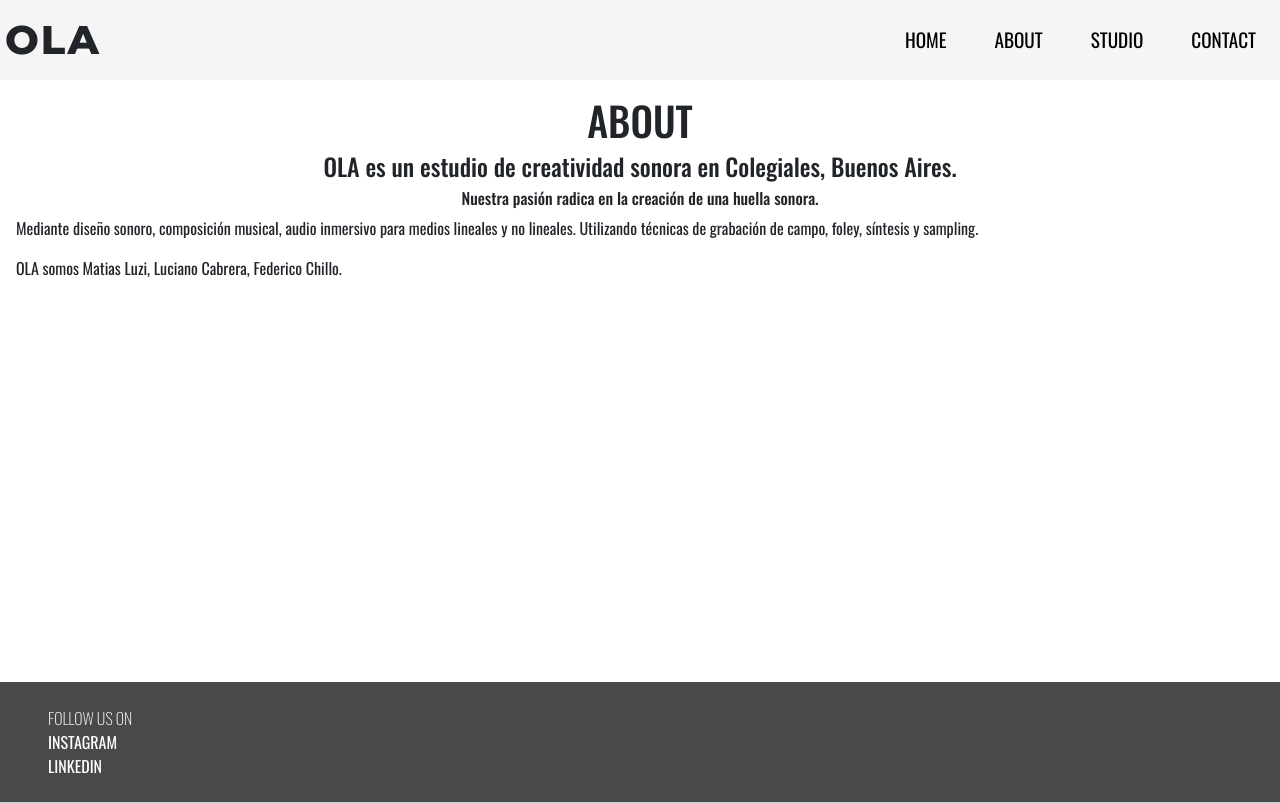
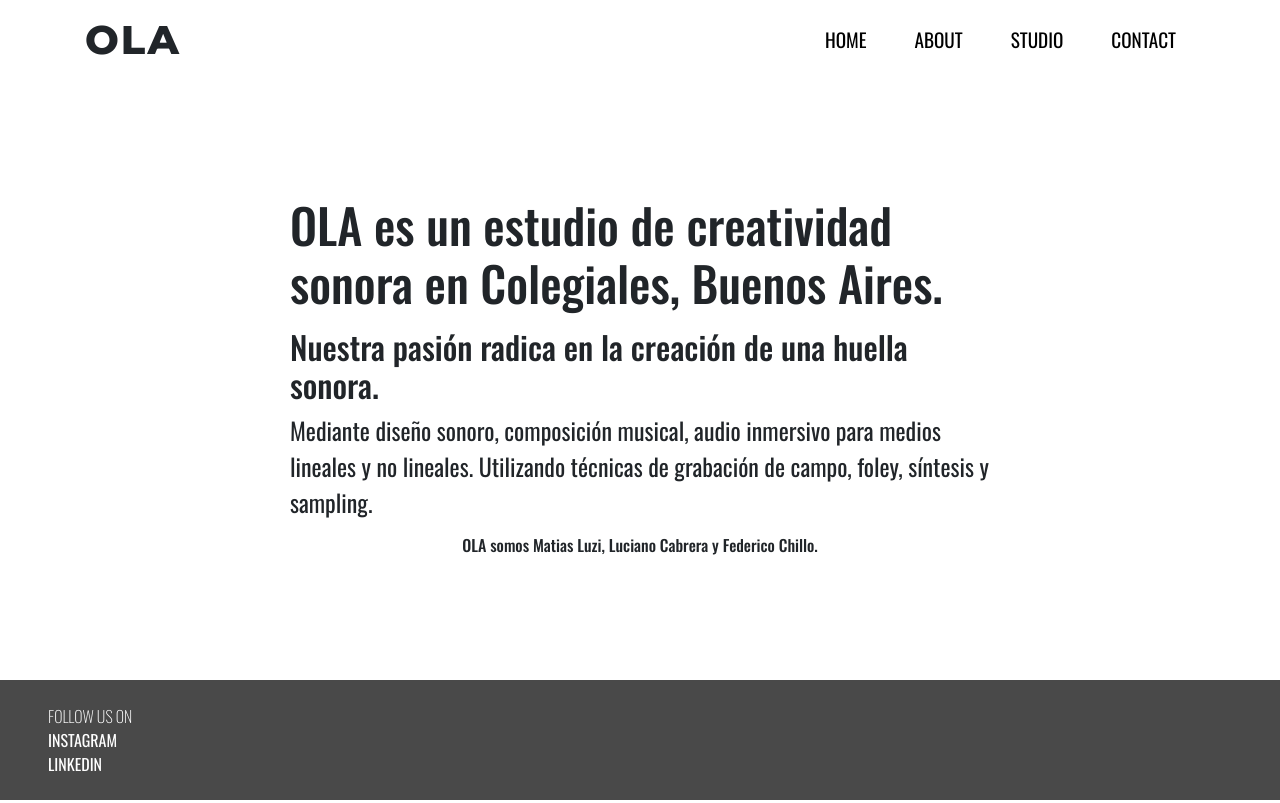
Before and after one commit to RodriCabrera/olaestudio, a React (Create React App) app: page /olaestudio/about in a window 1280 px wide. Built offline with nearby package versions, Linux system fonts and the light colour scheme; no server answers.

Commit message:
Added style to About text

```diff
--- a/public/index.html
+++ b/public/index.html
@@ -37,8 +37,7 @@
   <link
     href="https://fonts.googleapis.com/css2?family=Montserrat:wght@300;400;500;600;700;800;900&family=Oswald:wght@200;300;400;500;600;700&display=swap"
     rel="stylesheet">
-
-
+  <!--//ESTO ERA PARA QUE FUNCIONE EL ROUTER EN GITHUBPAGES:
   <script type="text/javascript">
     // Single Page Apps for GitHub Pages
     // MIT License
@@ -48,19 +47,19 @@
     // browser's history using window.history.replaceState(...),
     // which won't cause the browser to attempt to load the new url.
     // When the single page app is loaded further down in this file,
-    // the correct url will be waiting in the browser's history for
+     // the correct url will be waiting in the browser's history for
     // the single page app to route accordingly.
-    (function (l) {
-      if (l.search[1] === '/') {
-        var decoded = l.search.slice(1).split('&').map(function (s) {
-          return s.replace(/~and~/g, '&')
-        }).join('?');
-        window.history.replaceState(null, null,
-          l.pathname.slice(0, -1) + decoded + l.hash
-        );
-      }
-    }(window.location))
-  </script>
+  //   (function (l) {
+  //     if (l.search[1] === '/') {
+  //       var decoded = l.search.slice(1).split('&').map(function (s) {
+  //         return s.replace(/~and~/g, '&')
+  //       }).join('?');
+  //       window.history.replaceState(null, null,
+  //         l.pathname.slice(0, -1) + decoded + l.hash
+  //       );
+  //     }
+  //   }(window.location))
+  // </script> -->
 </head>
 
 <body>
--- a/src/App.js
+++ b/src/App.js
@@ -5,7 +5,7 @@ import Navbar from "./components/Navbar/Navbar";
 import Portfolio from "./components/Portfolio/Portfolio";
 import { BrowserRouter, Switch, Route } from "react-router-dom";
 import Home from "./pages/Home";
-import About from "./pages/About";
+import About from "./pages/About/About";
 import Contact from "./pages/Contact";
 import NotFound from "./pages/NotFound";
 import Project from "./pages/Project";
--- a/src/components/Footer/Footer.elements.jsx
+++ b/src/components/Footer/Footer.elements.jsx
@@ -4,12 +4,10 @@ export const FooterContainer = styled.div`
 	color: white;
 	background-color: #494949;
 	padding: 1.5rem 3rem;
-	border-bottom: 1px solid lightblue;
 `;
 export const FooterWrapper = styled.div``;
-export const SocialMediaWrapper = styled.div`
-	/* width: 25%; */
-`;
+export const SocialMediaWrapper = styled.div``;
+
 export const SocialMediaElement = styled.a`
 	color: inherit;
 	text-decoration: none;
--- a/src/components/Navbar/Navbar.elements.jsx
+++ b/src/components/Navbar/Navbar.elements.jsx
@@ -9,17 +9,30 @@ export const NavbarContainer = styled.div`
 	z-index: 99;
 	padding: 0;
 	margin: 0;
-	background-color: whitesmoke;
+	background-color: white;
+	padding: 0 5rem;
+	@media screen and (max-width: 1000px) {
+		padding: 0;
+	}
 `;
 export const NavbarWrapper = styled.div`
 	height: 100%;
 	width: 100%;
-	max-width: 1300px;
+	max-width: 1200px;
 	display: flex;
 	justify-content: space-between;
 	align-items: center;
 	flex-wrap: wrap;
 	margin: auto;
+	@media screen and (max-width: 1000px) {
+		width: 600px;
+	}
+	@media screen and (max-width: 690px) {
+		width: 420px;
+	}
+	@media screen and (max-width: 480px) {
+		width: 320px;
+	}
 `;
 export const IconLogo = styled(Link)`
 	/* height: 100%; */
@@ -47,7 +60,7 @@ export const Menu = styled.ul`
 	padding: 0;
 	margin: 0;
 	cursor: pointer;
-	@media screen and (max-width: 960px) {
+	@media screen and (max-width: 1000px) {
 		width: 100%;
 		height: 90vh;
 		position: absolute;
@@ -56,7 +69,7 @@ export const Menu = styled.ul`
 		left: ${({ click }) => (click ? 0 : "-100%")};
 		flex-direction: column;
 		transition: 0.5s all ease-in-out;
-		background-color: #000000e7;
+		background-color: #000000;
 	}
 `;
 
@@ -72,13 +85,13 @@ export const MenuItem = styled(Link)`
 	font-weight: 400;
 	transition: background-color 0.2s ease-in-out;
 	&:hover {
-		background-color: #a5a5a550;
+		background-color: black;
 	}
-	@media screen and (max-width: 960px) {
+	@media screen and (max-width: 1000px) {
 		width: 100%;
 		height: 70px;
 		&:hover {
-			background-color: #2c2c2c50;
+			background-color: black;
 		}
 	}
 `;
@@ -90,7 +103,7 @@ export const MenuItemLink = styled.p`
 	&:hover {
 		color: black;
 	}
-	@media screen and (max-width: 960px) {
+	@media screen and (max-width: 1000px) {
 		font-size: 1.5rem;
 		color: white;
 	}
@@ -102,7 +115,7 @@ export const MenuItemLink = styled.p`
 export const IconLogoMobile = styled.div`
 	display: none;
 
-	@media screen and (max-width: 960px) {
+	@media screen and (max-width: 1000px) {
 		display: flex;
 		font-size: 2rem;
 		margin-right: 2rem;
--- a/src/index.css
+++ b/src/index.css
@@ -5,7 +5,9 @@
 	font-family: "Oswald", sans-serif;
 }
 
-/* font-family: 'Oswald', sans-serif;
-OLA: Gotham black (Montserrat más espaciada)
-ESTUDIO: Tungsten (OSWALD)
-*/
+#root {
+	min-height: 100vh;
+	display: flex;
+	flex-direction: column;
+	justify-content: space-between;
+}
--- a/src/pages/About.jsx
+++ /dev/null
@@ -1,23 +0,0 @@
-import React from "react";
-
-const About = () => {
-	return (
-		<div style={{ margin: "1rem", height: "calc(100vh - 230px)" }}>
-			<h1 style={{ textAlign: "center" }}>ABOUT</h1>
-			<h4 style={{ textAlign: "center" }}>
-				OLA es un estudio de creatividad sonora en Colegiales, Buenos Aires.
-			</h4>
-			<h6 style={{ textAlign: "center" }}>
-				Nuestra pasión radica en la creación de una huella sonora.
-			</h6>
-			<p>
-				Mediante diseño sonoro, composición musical, audio inmersivo para medios
-				lineales y no lineales. Utilizando técnicas de grabación de campo,
-				foley, síntesis y sampling.
-			</p>
-			<p>OLA somos Matias Luzi, Luciano Cabrera, Federico Chillo.</p>
-		</div>
-	);
-};
-
-export default About;
--- /dev/null
+++ b/src/pages/About/About.elements.js
@@ -0,0 +1,21 @@
+import styled from "styled-components";
+
+export const AboutContainer = styled.div`
+	padding: 0 5rem;
+	display: flex;
+	justify-content: center;
+`;
+export const AboutWrapper = styled.div`
+	max-width: 700px;
+`;
+
+export const MainText = styled.h2`
+	font-size: 3rem;
+	margin-bottom: 1rem;
+`;
+export const SubMainText = styled.h4`
+	font-size: 2rem;
+`;
+export const BodyText = styled.p`
+	font-size: 1.5rem;
+`;
--- /dev/null
+++ b/src/pages/About/About.jsx
@@ -0,0 +1,34 @@
+import React from "react";
+import {
+	AboutContainer,
+	AboutWrapper,
+	BodyText,
+	MainText,
+	SubMainText,
+} from "./About.elements";
+
+const About = () => {
+	return (
+		<AboutContainer>
+			<AboutWrapper>
+				<MainText>
+					OLA es un estudio de creatividad sonora en Colegiales, Buenos Aires.
+				</MainText>
+				<SubMainText>
+					Nuestra pasión radica en la creación de una huella sonora.
+				</SubMainText>
+				<BodyText>
+					Mediante diseño sonoro, composición musical, audio inmersivo para
+					medios lineales y no lineales. Utilizando técnicas de grabación de
+					campo, foley, síntesis y sampling.
+				</BodyText>
+
+				<h6 style={{ textAlign: "center" }}>
+					OLA somos Matias Luzi, Luciano Cabrera y Federico Chillo.
+				</h6>
+			</AboutWrapper>
+		</AboutContainer>
+	);
+};
+
+export default About;
```
Also changed, not shown: src/components/Footer/Footer.jsx (+0 -8 lines).
